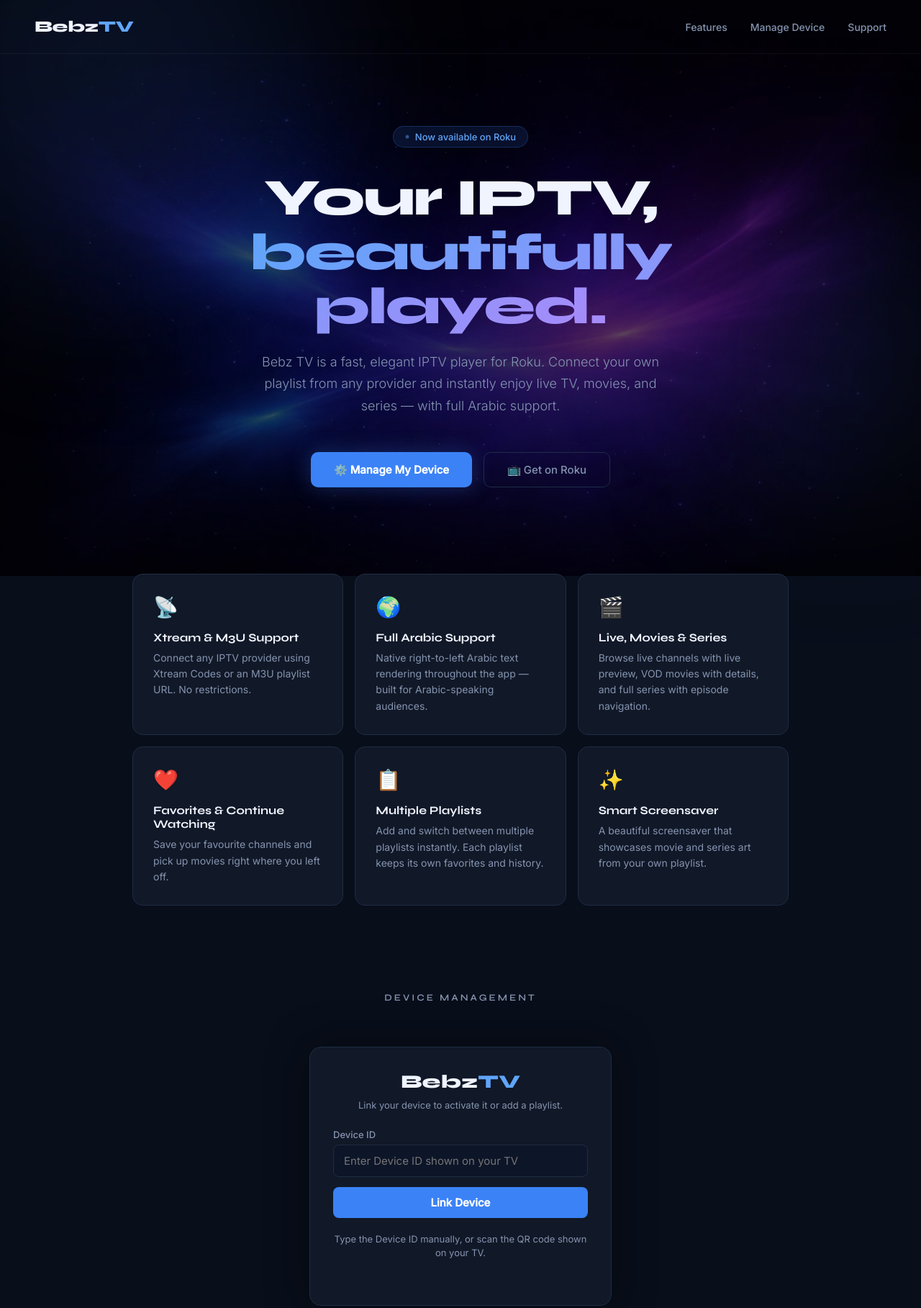
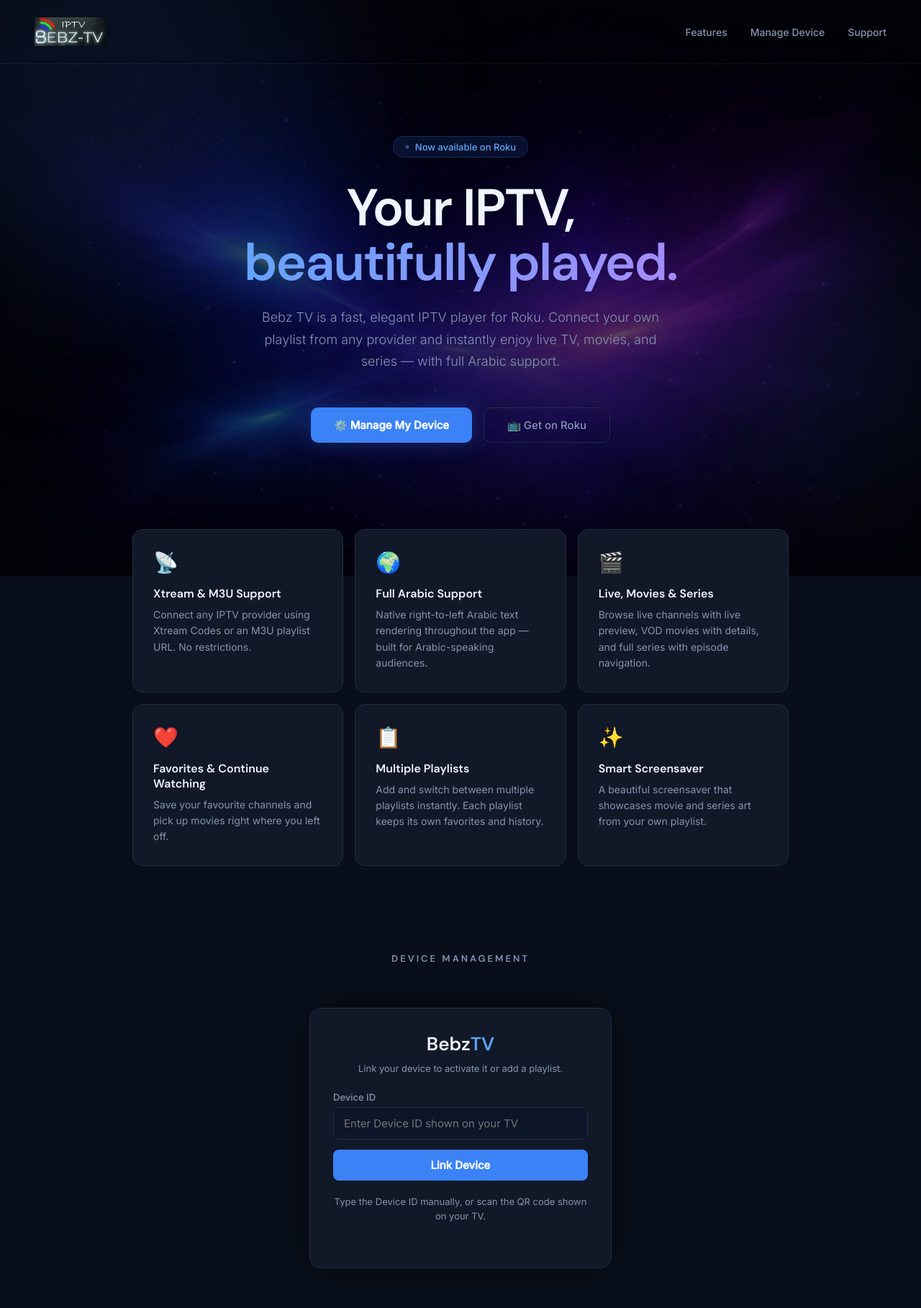
Before and after one commit to karimbeblawi/bebz-site, a website: page index.html in a window 1280 px wide. Shown: the top 1817 px of the page at 72% size. Drawn offline with nearby package versions, Linux system fonts and the light colour scheme.

Commit message:
Add files via upload

```diff
--- a/index.html
+++ b/index.html
@@ -6,6 +6,7 @@
   <meta name="viewport" content="width=device-width, initial-scale=1.0" />
   <title>Bebz TV — IPTV Player for Roku</title>
   <link href="https://fonts.googleapis.com/css2?family=Syne:wght@400;600;700;800&family=Inter:wght@300;400;500&display=swap" rel="stylesheet" />
+  <link href="https://fonts.googleapis.com/css2?family=DM+Sans:wght@300;400;500;600&display=swap" rel="stylesheet" />
 
   <style>
     *, *::before, *::after { box-sizing: border-box; margin: 0; padding: 0; }
@@ -49,6 +50,7 @@
       z-index: 0;
     }
 
+
     /* ── GLOW ORBS ── */
     .orb {
       position: fixed;
@@ -80,7 +82,7 @@
     }
 
     .nav-logo {
-      font-family: 'Syne', sans-serif;
+      font-family: 'DM Sans', sans-serif;
       font-weight: 800;
       font-size: 22px;
       letter-spacing: -0.5px;
@@ -145,7 +147,7 @@
     }
 
     .hero h1 {
-      font-family: 'Syne', sans-serif;
+      font-family: 'DM Sans', sans-serif;
       font-weight: 800;
       font-size: clamp(42px, 7vw, 72px);
       line-height: 1.05;
@@ -261,7 +263,7 @@
     }
 
     .feature-card h3 {
-      font-family: 'Syne', sans-serif;
+      font-family: 'DM Sans', sans-serif;
       font-size: 16px;
       font-weight: 700;
       margin-bottom: 8px;
@@ -283,7 +285,7 @@
     }
 
     .section-divider h2 {
-      font-family: 'Syne', sans-serif;
+      font-family: 'DM Sans', sans-serif;
       font-size: 13px;
       font-weight: 600;
       text-transform: uppercase;
@@ -430,7 +432,7 @@
     }
 
     h2.card-title {
-      font-family: 'Syne', sans-serif;
+      font-family: 'DM Sans', sans-serif;
       font-size: 20px;
       font-weight: 700;
       text-align: center;
@@ -438,7 +440,7 @@
     }
 
     h1.card-logo {
-      font-family: 'Syne', sans-serif;
+      font-family: 'DM Sans', sans-serif;
       font-weight: 800;
       font-size: 26px;
       text-align: center;
@@ -461,7 +463,7 @@
     }
 
     .footer-left {
-      font-family: 'Syne', sans-serif;
+      font-family: 'DM Sans', sans-serif;
       font-weight: 700;
       font-size: 16px;
       color: var(--text);
@@ -507,7 +509,7 @@
 
 <!-- NAV -->
 <nav>
-  <a href="/" class="nav-logo">Bebz<span>TV</span></a>
+  <a href="/"><img src="logo.png" alt="Bebz TV" style="height:40px;display:block;" /></a>
   <ul class="nav-links">
     <li><a href="#features">Features</a></li>
     <li><a href="#device-section">Manage Device</a></li>
@@ -699,7 +701,7 @@
 
 <!-- FOOTER -->
 <footer>
-  <div class="footer-left">Bebz<span>TV</span></div>
+  <div class="footer-left"><img src="logo.png" alt="Bebz TV" style="height:40px;display:block;" /></div>
   <div class="footer-links">
     <a href="/privacy.html">Privacy Policy</a>
     <a href="/terms.html">Terms of Use</a>
```
